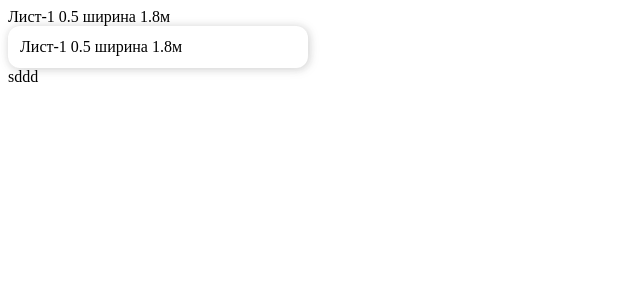
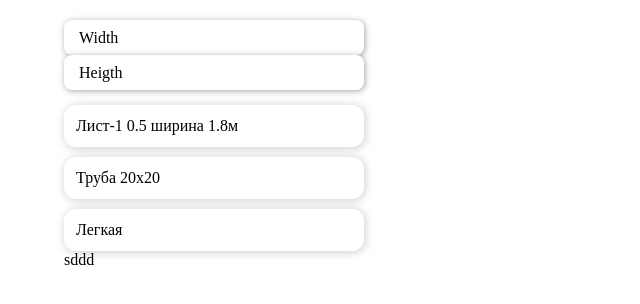
Before and after one commit to Maksim-Attsetski/test-vistegra, a React (Create React App) app: page / in a window 1280 px wide. Shown: the top 304 px of the page, without its empty margins (0-640 px from the left). Built offline with nearby package versions, Linux system fonts and the light colour scheme.

Commit message:
add input and gap components

```diff
--- a/src/App.tsx
+++ /dev/null
@@ -1,24 +0,0 @@
-import React, { FC, useState } from 'react';
-
-import { Select } from 'UI';
-import { leafs } from 'shared';
-
-const leafList = leafs.filter((el) => el.type === 'list');
-const leafOptions: string[] = leafList.map((el) => el.name);
-
-const App: FC = () => {
-  const [activeLeaf, setActiveLeaf] = useState(leafOptions[0]);
-  return (
-    <div className='App'>
-      <div>{activeLeaf}</div>
-      <Select
-        options={leafOptions}
-        value={activeLeaf}
-        onChange={setActiveLeaf}
-      />
-      <div>sddd</div>
-    </div>
-  );
-};
-
-export default App;
--- /dev/null
+++ b/src/UI/Gap.tsx
@@ -0,0 +1,16 @@
+import React, { FC, memo } from 'react';
+
+interface IProps {
+  y?: number;
+  x?: number;
+}
+
+const Gap: FC<IProps> = ({ x = 0, y = 0 }) => {
+  return (
+    <div
+      style={{ marginTop: y, marginBottom: y, marginLeft: x, marginRight: x }}
+    />
+  );
+};
+
+export default memo(Gap);
--- /dev/null
+++ b/src/UI/Input/Input.module.scss
@@ -0,0 +1,36 @@
+$border: #33333370;
+
+
+.container {
+  position: relative;
+  max-width: 300px;
+  &.focused {
+    .label {
+      top: -25%;
+      left: 10%;
+      font-size: 14px;
+      letter-spacing: 1px;
+      background-color: #e2e2e2;
+      padding: 2px 4px;
+      border-radius: 4px;
+    }
+  }
+  .label {
+    position: absolute;
+    top: 25%;
+    left: 5%;
+    z-index: 2;
+    font-size: 16px;
+    letter-spacing: 0px;
+    transition: all ease-in-out 0.2s;
+  }
+  .input {
+    width: 100%;
+    padding: 10px 12px;
+    border-radius: 8px;
+    // border: 1px solid #333;
+    border: none;
+    background-color: #fff;
+    filter: drop-shadow(1px 1px 3px $border);
+  }
+}
--- /dev/null
+++ b/src/UI/Input/index.tsx
@@ -0,0 +1,49 @@
+import React, {
+  DetailedHTMLProps,
+  Dispatch,
+  FC,
+  InputHTMLAttributes,
+  SetStateAction,
+  memo,
+  useState,
+} from 'react';
+import s from './Input.module.scss';
+
+interface IProps
+  extends DetailedHTMLProps<
+    InputHTMLAttributes<HTMLInputElement>,
+    HTMLInputElement
+  > {
+  focusOnInit?: boolean;
+  label?: string;
+  setValue: Dispatch<SetStateAction<string>>;
+}
+
+const Input: FC<IProps> = ({
+  focusOnInit = false,
+  className = '',
+  label = '',
+  setValue,
+  ...props
+}) => {
+  const [isFocused, setIsFocused] = useState(focusOnInit);
+  return (
+    <div
+      className={[
+        (isFocused || String(props.value).length > 0) && s.focused,
+        s.container,
+      ].join(' ')}
+    >
+      {label && <div className={s.label}>{label}</div>}
+      <input
+        onChange={(e) => setValue(e.target.value)}
+        onBlur={() => setIsFocused(false)}
+        onFocus={() => setIsFocused(true)}
+        className={[s.input, className].join(' ')}
+        {...props}
+      />
+    </div>
+  );
+};
+
+export default memo(Input);
--- a/src/UI/Select/Select.module.scss
+++ b/src/UI/Select/Select.module.scss
@@ -15,6 +15,7 @@ $border: #33333321;
 }
 
 .list {
+  margin: 10px 0;
   padding: 10px;
   display: flex;
   flex-direction: column;
--- a/src/UI/Select/index.tsx
+++ b/src/UI/Select/index.tsx
@@ -35,7 +35,7 @@ const Select: FC<IProps> = ({ onChange, options, value }) => {
   useOnClickOutside(ref, onClose);
 
   return (
-    <div className={s.menu}>
+    <div className={s.menu} ref={ref}>
       <motion.div
         className={s.title}
         whileTap={{ scale: 0.97 }}
--- a/src/UI/index.ts
+++ b/src/UI/index.ts
@@ -1,3 +1,5 @@
+import Gap from './Gap';
+import Input from './Input';
 import Select from './Select';
 
-export { Select };
+export { Select, Input, Gap };
--- a/src/index.tsx
+++ b/src/index.tsx
@@ -1,6 +1,6 @@
 import React from 'react';
 import ReactDOM from 'react-dom/client';
-import App from './App';
+import App from './widgets/App/App';
 
 const root = ReactDOM.createRoot(
   document.getElementById('root') as HTMLElement
--- /dev/null
+++ b/src/widgets/App/App.scss
@@ -0,0 +1,23 @@
+* {
+  margin: 0;
+  padding: 0;
+  box-sizing: border-box;
+}
+
+ul {
+  list-style: none;
+}
+
+a {
+  text-decoration: none;
+  color: inherit;
+}
+
+.container {
+  max-width: clamp(300px, 90vw, 1240px);
+  margin: 20px auto;
+}
+
+:focus {
+  outline: none;
+}
--- /dev/null
+++ b/src/widgets/App/App.tsx
@@ -0,0 +1,51 @@
+import React, { FC, useState } from 'react';
+
+import { Gap, Input, Select } from 'UI';
+import { leafs, leafConfig } from 'shared';
+import './App.scss';
+
+const leafList = leafs.filter((el) => el.type === 'list');
+const leafOptions: string[] = leafList.map((el) => el.name);
+
+const pipeList = leafs.filter((el) => el.type === 'pipe');
+const pipeOptions: string[] = pipeList.map((el) => el.name);
+
+const hardnessList = leafConfig.filter((el) => el.type === 'frame');
+const hardnessOptions: string[] = hardnessList.map((el) => el.name);
+
+const App: FC = () => {
+  const [activeLeaf, setActiveLeaf] = useState(leafOptions[0]);
+  const [activePipe, setActivePipe] = useState(pipeOptions[0]);
+  const [activeHardness, setActiveHardness] = useState(hardnessOptions[0]);
+
+  const [width, setWidth] = useState<string>('');
+  const [heigth, setHeigth] = useState<string>('');
+
+  return (
+    <div className='container'>
+      <Input value={width} setValue={setWidth} label='Width' />
+      <Input value={heigth} setValue={setHeigth} label='Heigth' />
+      <Gap y={15} />
+      <Select
+        options={leafOptions}
+        value={activeLeaf}
+        onChange={setActiveLeaf}
+      />
+      <Gap y={10} />
+      <Select
+        options={pipeOptions}
+        value={activePipe}
+        onChange={setActivePipe}
+      />
+      <Gap y={10} />
+      <Select
+        options={hardnessOptions}
+        value={activeHardness}
+        onChange={setActiveHardness}
+      />
+      <div>sddd</div>
+    </div>
+  );
+};
+
+export default App;
```
